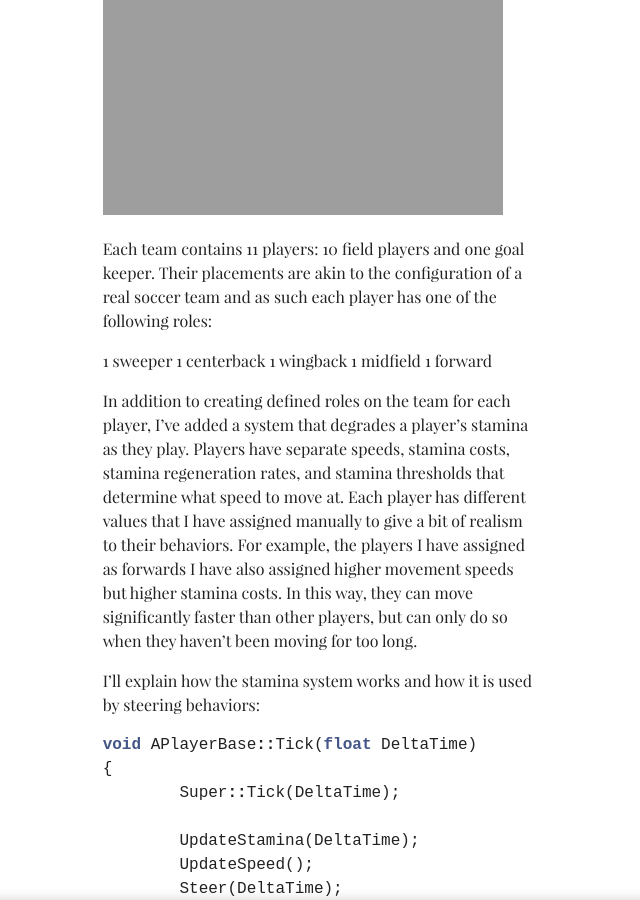
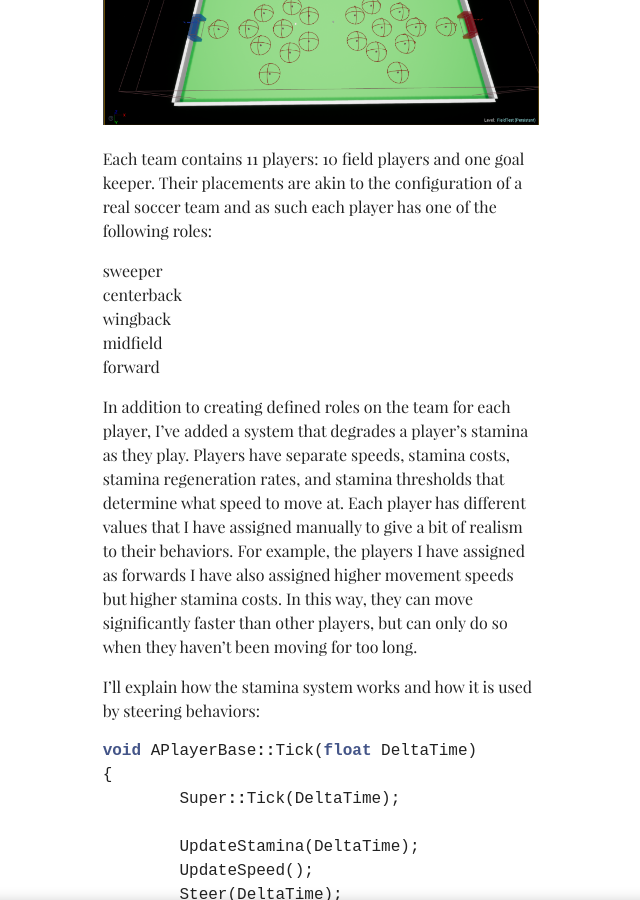
Before and after one commit to punster94/punster94.github.io, a Jekyll site: the page built from _posts/2017-7-9-realism-update.md, in a window 1280 px wide and 900 px high, scrolled down 586 px. Shown: the whole window, without its empty margins (319-959 px from the left). Built offline with Jekyll 4.4.1, drawn with Linux system fonts in a browser that asks for light colours; some web fonts are replaced.

Commit message:
Fixes realism post markdown.

```diff
--- a/_posts/2017-7-9-realism-update.md
+++ b/_posts/2017-7-9-realism-update.md
@@ -9,16 +9,16 @@ author: "Louis Hofer"
 Rather than making an aggressive state for field players, I thought it more interesting to bring the simulation closer to a real soccer match.
 The first thing that you will notice is the size of the teams:
 
-![Large Teams](http://louishofer.com/images/large%20teams.png"Large Teams")
+![Large Teams](http://louishofer.com/images/large%20teams.png "Large Teams")
 
 Each team contains 11 players: 10 field players and one goal keeper.
 Their placements are akin to the configuration of a real soccer team and as such each player has one of the following roles:
 
-1 sweeper
-1 centerback
-1 wingback
-1 midfield
-1 forward
+* sweeper
+* centerback
+* wingback
+* midfield
+* forward
 
 In addition to creating defined roles on the team for each player, I've added a system that degrades a player's stamina as they play.
 Players have separate speeds, stamina costs, stamina regeneration rates, and stamina thresholds that determine what speed to move at.
```
